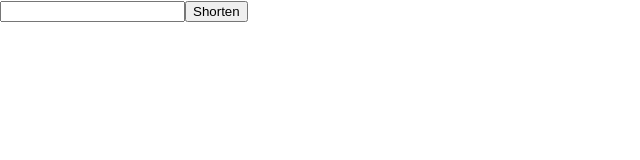
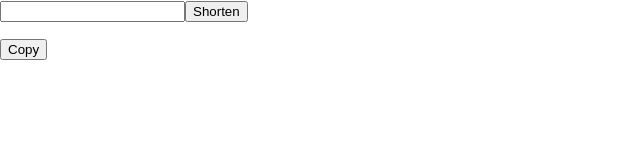
Before and after one commit to ZahraZfr/URL-Shortner-API, a React (Create React App) app: page / in a window 1280 px wide. Shown: the top 160 px of the page, without its empty margins (0-640 px from the left). Built offline with nearby package versions, Linux system fonts and the light colour scheme.

Commit message:
feat: add copy to clipboard option

```diff
--- a/src/components/Main.js
+++ b/src/components/Main.js
@@ -31,6 +31,11 @@ const Main = () => {
                 <input type="text" id="inpt" />
                 <button type="submit" onClick={MakeItShort}>Shorten</button>
                 <p><a href={Shorterlink}>{Shorterlink}</a></p>
+                <button
+                    onClick={() => navigator.clipboard.writeText(Shorterlink)}
+                >
+                    Copy
+                </button>
             </form>
         </div>
     );
```
Also changed, not shown: public/logo192.png (added), public/logo512.png (added).
